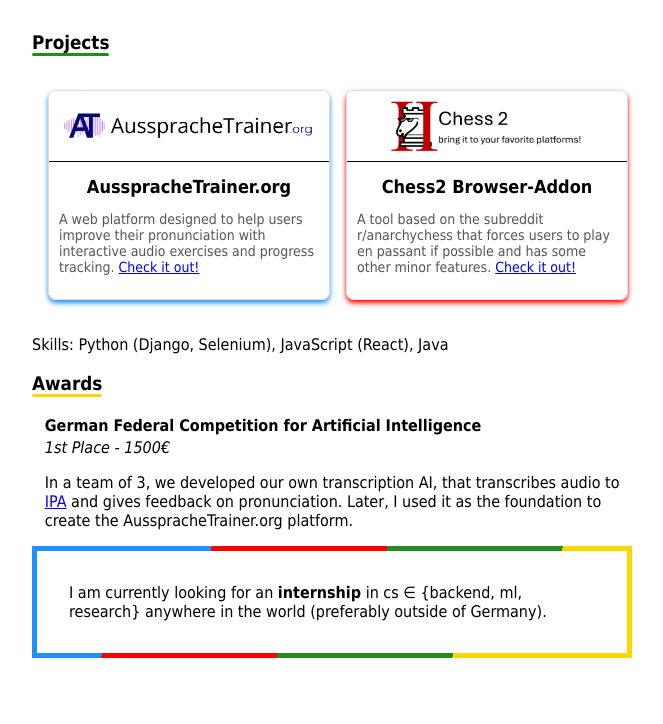
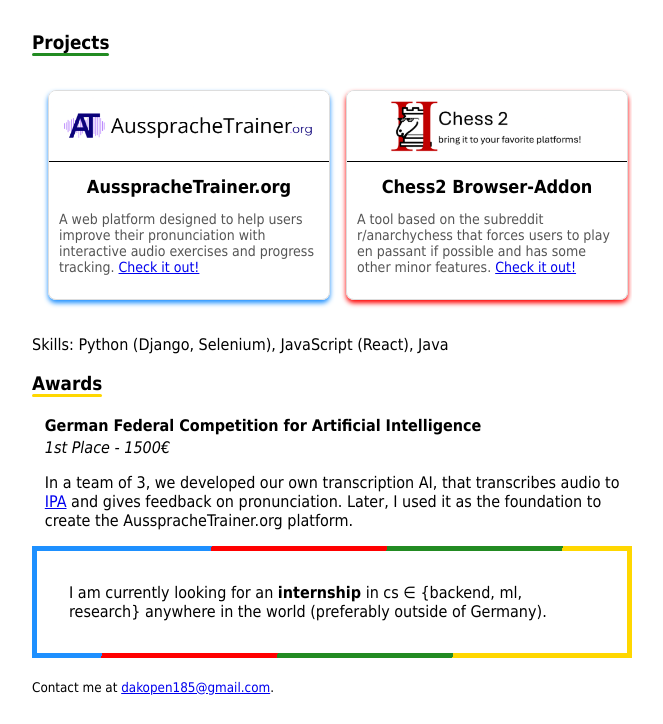
Before and after one commit to dakopen/dakopen.github.io, a plain HTML site: page index.html in a window 1280 px wide. Shown: the part 915-1639 px from the top of the page, without its empty margins (308-971 px from the left). Before the commit the page ends 1601 px from the top, so only its background shows below. Drawn offline with Linux system fonts and the light colour scheme.

Commit message:
add contact mail

```diff
--- a/index.html
+++ b/index.html
@@ -145,6 +145,13 @@
                     {backend, ml, research} anywhere in the world (preferably outside of Germany).
                 </p>
             </section>
+            <br />
+            <div>
+                <small
+                    >Contact me at
+                    <a href="mailto:dakopen185@gmail.com">dakopen185@gmail.com</a>.</small
+                >
+            </div>
         </div>
     </body>
 </html>
```
